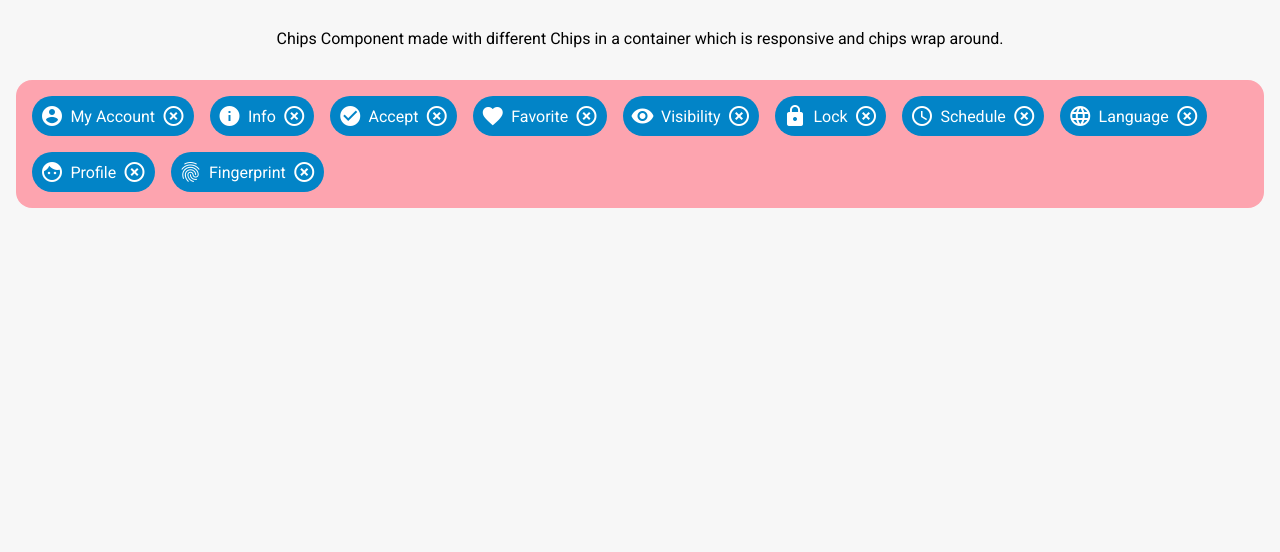
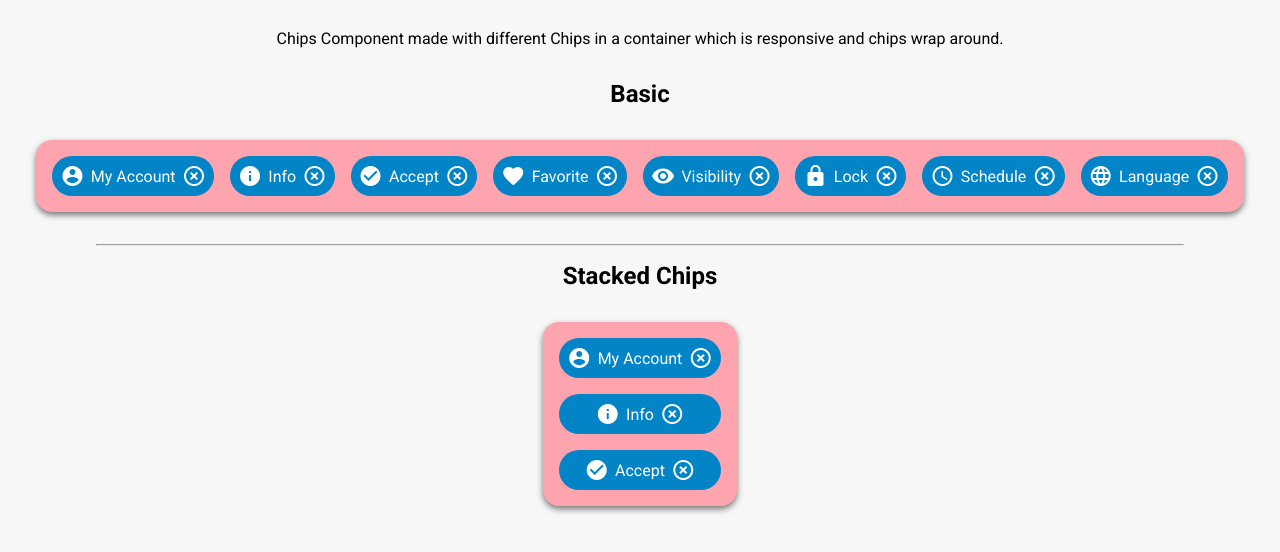
Before and after one commit to ChhikaraBRUH/NeogWeek2Assignment, a plain HTML site: page 2ChipsComponent/chips.html in a window 1280 px wide. Shown: the part 76-628 px from the top of the page. Drawn offline with Linux system fonts and the light colour scheme.

Commit message:
added more chips styles

```diff
--- a/2ChipsComponent/chips-styles.css
+++ b/2ChipsComponent/chips-styles.css
@@ -5,6 +5,7 @@
 	--white: #ffffff;
 	--conatiner-bg: #fda4af;
 	--chips-bg: #0284c7;
+	--shadow-gray: #757575;
 }
 
 * {
@@ -47,6 +48,7 @@ hr {
 	padding: 0.5rem;
 	border-radius: 1rem;
 	margin: 1rem;
+	box-shadow: 0 3px 6px var(--shadow-gray);
 }
 
 .chip {
@@ -66,4 +68,11 @@ hr {
 
 .end-icon {
 	margin-left: 0.4rem;
+	cursor: pointer;
 }
+
+/* Stacked Chips CSS */
+
+.stacked {
+	flex-direction: column;
+}
--- a/2ChipsComponent/chips.html
+++ b/2ChipsComponent/chips.html
@@ -4,7 +4,7 @@
 		<meta charset="UTF-8" />
 		<meta http-equiv="X-UA-Compatible" content="IE=edge" />
 		<meta name="viewport" content="width=device-width, initial-scale=1.0" />
-		<title>Card Component</title>
+		<title>Chips Component</title>
 
 		<link rel="stylesheet" href="/2ChipsComponent/chips-styles.css" />
 		<link
@@ -26,7 +26,7 @@
 
 		<!-- <hr /> -->
 
-		<!-- <h2 class="main-heading">Basic</h2> -->
+		<h2 class="main-heading">Basic</h2>
 
 		<div class="container">
 			<div class="chip">
@@ -69,16 +69,38 @@
 				Language
 				<div class="material-icons end-icon">highlight_off</div>
 			</div>
+		</div>
+
+		<!--  -->
+		<!-- Stacked Chips Component HTML -->
+		<!--  -->
+
+		<hr />
+
+		<h2 class="main-heading">Stacked Chips</h2>
+
+		<div class="container stacked">
 			<div class="chip">
-				<div class="material-icons start-icon">face</div>
-				Profile
+				<div class="material-icons start-icon">account_circle</div>
+				My Account
 				<div class="material-icons end-icon">highlight_off</div>
 			</div>
 			<div class="chip">
-				<div class="material-icons start-icon">fingerprint</div>
-				Fingerprint
+				<div class="material-icons start-icon">info</div>
+				Info
 				<div class="material-icons end-icon">highlight_off</div>
 			</div>
+			<div class="chip">
+				<div class="material-icons start-icon">check_circle</div>
+				Accept
+				<div class="material-icons end-icon">highlight_off</div>
+			</div>
+			</div>
 		</div>
+
+
+
+
+
 	</body>
 </html>
```
